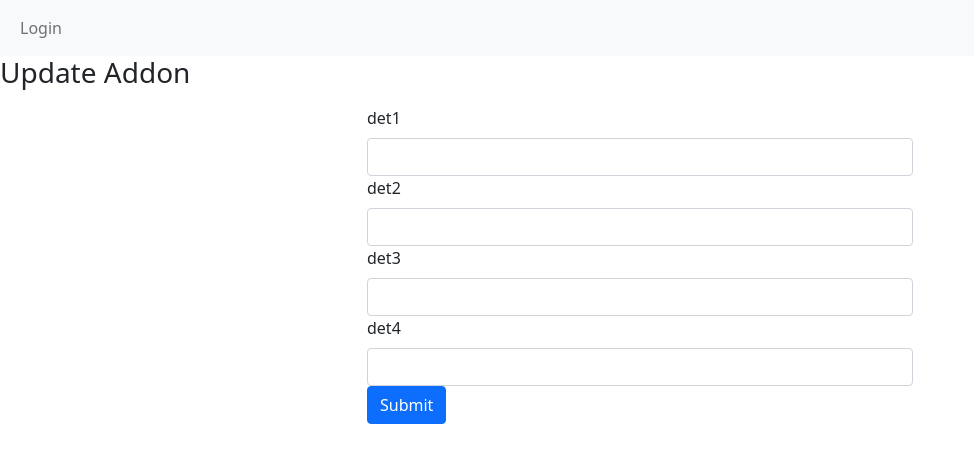
After one commit to daguilar87/Capstone_Flask, a Flask app: page /addons/update/1 in a window 1280 px wide. The commit adds this page. Shown: the top 463 px of the page, without its empty margins (0-974 px from the left). Run offline with Flask 3, Linux system fonts and the light colour scheme; tables that the repository leaves empty hold one stand-in row (values such as "Sample post"); some libraries are stand-ins or nearby versions.

Commit message:
updating layout

```diff
--- a/app/routes.py
+++ b/app/routes.py
@@ -4,16 +4,16 @@ from .models import Service, User,Addons, Contact
 from app import app
 from werkzeug.security import check_password_hash
 from flask_login import logout_user, login_user, current_user
-import os
-from sendgrid import SendGridAPIClient
-from sendgrid.helpers.mail import Mail
+
+# from sendgrid import SendGridAPIClient
+# from sendgrid.helpers.mail import Mail
 
 
 
 
 @app.route('/serv', methods=['GET'])
 def shop_home():
-    servs = Service.query.filter_by(id=1).all()
+    servs = Service.query.all()
     return render_template('serv.html', servs = servs)
 
 @app.route('/serv/create', methods=['GET', 'POST'])
@@ -53,10 +53,14 @@ def createAdd():
             return redirect(url_for('shop_home'))
     return render_template('createa.html', form=form)
 
-# @app.route('/serv/service/<int:serv_id>')
-# def indProd(serv_id):
-#     serv = Service.query.get(serv_id)
-#     return render_template('service.html', serv=serv)
+@app.route('/addons/delete/<int:addon_id>', methods=['POST'])
+def delete_addon(addon_id):
+    addon = Addons.query.get_or_404(addon_id)
+    addon.delete()  # Call the delete() method from the Addons model
+    flash('Addon deleted!', category='success')
+    return redirect(url_for('view_addons'))
+
+
 
 @app.route('/serv/update/<int:serv_id>', methods=['GET', 'POST'])
 def updateProd(serv_id):
@@ -91,12 +95,13 @@ def updateProd(serv_id):
         return redirect(url_for('createAdd', serv_id=serv_id))
     return render_template('update.html', serv=serv, form=form, serv_id=serv_id)
 
-@app.get('/serv/delete/<int:serv_id>')
-def delProd(prod_id):
-    prod = Service.query.get(prod_id)
-    prod.deleteService()
-    flash('Product has been deleted- Byebye!', category='danger')
-    return redirect(url_for('serv.shop_home', prod=prod))
+@app.route('/serv/delete/<int:serv_id>', methods=['GET', 'POST'])
+def delProd(serv_id):
+    service = Service.query.get_or_404(serv_id)
+    service.deleteService()
+    flash('Service has been deleted. Goodbye!', category='danger')
+    return redirect(url_for('shop_home'))
+
 
 @app.route('/login', methods=['GET', 'POST'])
 def loginPage():
@@ -208,3 +213,34 @@ def create_contact():
     contact.saveCon()
 
     return jsonify({'message': 'Contact created successfully.'})
+
+@app.route('/addons', methods=['GET'])
+def view_addons():
+    addons = Addons.query.all()  # Retrieve all addons from the database
+    return render_template('addons.html', addons=addons)
+
+@app.route('/customers')
+def customers():
+    contacts = Contact.query.all()
+    return render_template('customers.html', contacts=contacts)
+
+@app.route('/customers/delete/<int:contact_id>', methods=['POST'])
+def delete_contact(contact_id):
+    contact = Contact.query.get_or_404(contact_id)
+    contact.deletecontact()
+    flash('Contact deleted!', category='success')
+    return redirect(url_for('customers'))
+
+@app.route('/addons/update/<int:addon_id>', methods=['GET', 'POST'])
+def update_addon(addon_id):
+    form = Updateaddon()
+    addon = Addons.query.get(addon_id)
+    if request.method == 'POST':
+        addon.det1 = form.det1.data
+        addon.det2 = form.det2.data
+        addon.det3 = form.det3.data
+        addon.det4 = form.det4.data
+        addon.saveadd()
+        flash('Addon updated!', category='success')
+        return redirect(url_for('view_addons'))
+    return render_template('update_addon.html', addon=addon, form=form, addon_id=addon_id)
--- a/app/templates/nav.html
+++ b/app/templates/nav.html
@@ -7,29 +7,33 @@
     </button>
     <div class="collapse navbar-collapse" id="navbarSupportedContent">
       <ul class="navbar-nav me-auto mb-2 mb-lg-0">
-          <li class="nav-item">
-            <a class="nav-link active" aria-current="page" href="{{ url_for('registerPage') }}">register</a>
-          </li>
+        {% if not current_user.is_authenticated %}
         <li class="nav-item">
           <a class="nav-link" href="{{ url_for('loginPage') }}">Login</a>
         </li>
         <li class="nav-item dropdown">
         </li>
+        {% endif%}
         {% if current_user.is_authenticated %}
+        <!-- <li class="nav-item">
+            <a class="nav-link active" aria-current="page" href="{{ url_for('registerPage') }}">register</a>
+          </li> -->
+
+
+        <li class="nav-item">
+          <a class="nav-link active" aria-current="page" href="{{ url_for('customers') }}">View Customer Request</a>
+        </li>
+        <li class="nav-item">
+          <a class="nav-link active" aria-current="page" href="{{ url_for('view_addons') }}">View Addon</a>
+        </li>
+        <li class="nav-item">
+          <a class="nav-link active" aria-current="page" href="{{ url_for('shop_home') }}">View Services</a>
+        </li>
         <li class="nav-item">
           <a class="nav-link active" aria-current="page" href="{{ url_for('logOut') }}">Logout!</a>
         </li>
         <li class="nav-item">
-            <a class="nav-link">{{current_user.username}}</a>
-          </li>
-          <li class="nav-item">
-            <a class="nav-link active" aria-current="page" href="{{ url_for('createProd') }}">Create Service</a>
-          </li>
-          <li class="nav-item">
-            <a class="nav-link active" aria-current="page" href="{{ url_for('createAdd') }}">Create Addon</a>
-          </li>
-          <li class="nav-item">
-            <a class="nav-link active" aria-current="page" href="{{ url_for('shop_home') }}">View Services</a>
+          <a class="nav-link">{{current_user.username | title}}</a>
         </li>
         {% endif %}
       </ul>
--- /dev/null
+++ b/app/templates/update_addon.html
@@ -0,0 +1,33 @@
+{% extends 'base.html' %}
+
+{% block content %}
+<h3>Update Addon</h3>
+<div class="container">
+  <div class="row justify-content-center mt-3 mb-3">
+    <div class="col-6">
+      <form action="{{ url_for('update_addon', addon_id=addon.id) }}" method="POST">
+        {{ form.hidden_tag() }}
+        <div class="form-group">
+          {{ form.det1.label(class="form-label") }}
+          {{ form.det1(class="form-control") }}
+        </div>
+        <div class="form-group">
+          {{ form.det2.label(class="form-label") }}
+          {{ form.det2(class="form-control") }}
+        </div>
+        <div class="form-group">
+          {{ form.det3.label(class="form-label") }}
+          {{ form.det3(class="form-control") }}
+        </div>
+        <div class="form-group">
+          {{ form.det4.label(class="form-label") }}
+          {{ form.det4(class="form-control") }}
+        </div>
+        <div class="form-group">
+          {{ form.submit(class="btn btn-primary") }}
+        </div>
+      </form>
+    </div>
+  </div>
+</div>
+{% endblock %}
```
Also changed, not shown: app/models.py (+5 -2 lines), app/templates/addons.html (added, +29 -0 lines), app/templates/create.html (+8 -8 lines), app/templates/customers.html (added, +25 -0 lines), app/templates/serv.html (+15 -9 lines), app/templates/service.html (deleted). Lines whose indentation alone changed are shown as unchanged.
